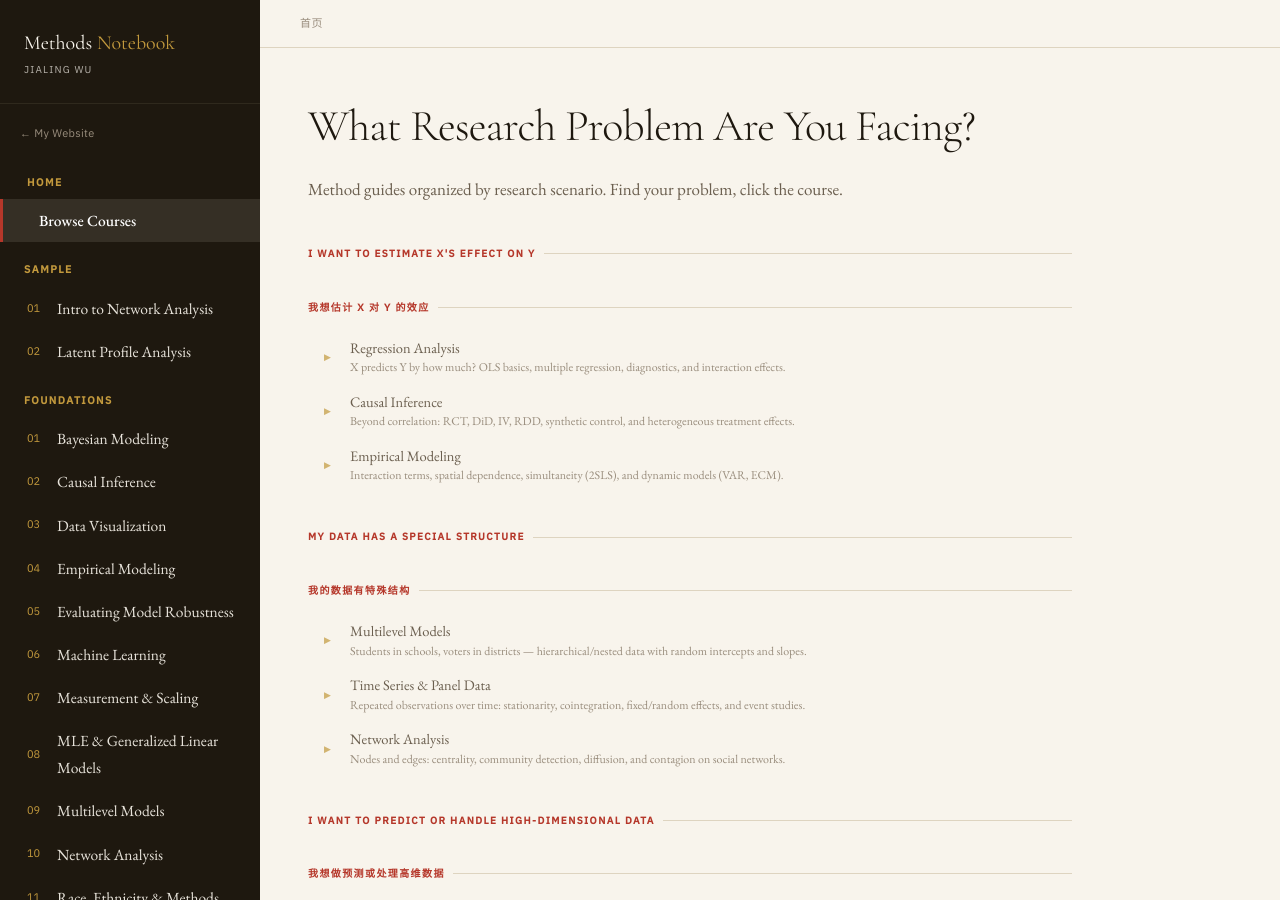
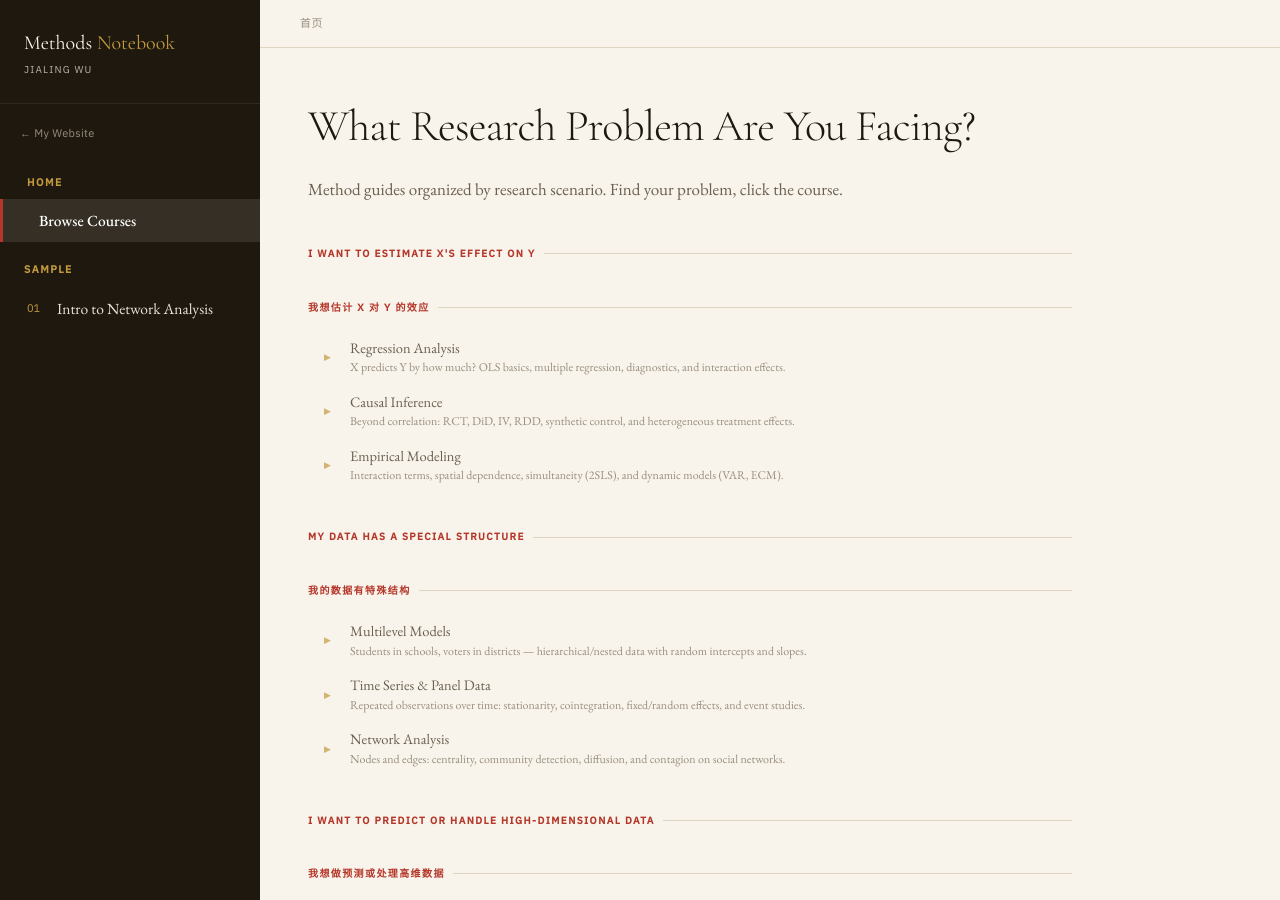
Before and after one commit to jialing-wu/jialing-wu.github.io, a Jekyll site: the page built from overview.html, in a window 1280 px wide and 900 px high. Built offline with Jekyll 4.4.1, drawn with Linux system fonts in a browser that asks for light colours; part of the change alters nothing that is shown.

Commit message:
Hide all sidebar items except Intro to Network Analysis
Co-Authored-By: Claude Opus 4.6 <noreply@anthropic.com>

```diff
--- a/_data/methods_nav.yml
+++ b/_data/methods_nav.yml
@@ -14,83 +14,3 @@
       title_zh: "网络分析入门演示"
       url: "sample-network-intro.html"
       num: "01"
-    - title: "Latent Profile Analysis"
-      title_zh: "潜在剖面分析"
-      url: "lpa.html"
-      num: "02"
-
-- category: "Foundations"
-  category_zh: "基础课程"
-  items:
-    - title: "Bayesian Modeling"
-      title_zh: "贝叶斯建模"
-      url: "reg-bayes.html"
-      num: "01"
-    - title: "Causal Inference"
-      title_zh: "因果推断"
-      url: "reg-causal.html"
-      num: "02"
-    - title: "Data Visualization"
-      title_zh: "数据可视化"
-      url: "reg-dataviz.html"
-      num: "03"
-    - title: "Empirical Modeling"
-      title_zh: "实证建模"
-      url: "reg-empirical.html"
-      num: "04"
-    - title: "Evaluating Model Robustness"
-      title_zh: "模型稳健性评估"
-      url: "reg-robustness.html"
-      num: "05"
-    - title: "Machine Learning"
-      title_zh: "机器学习"
-      url: "reg-ml.html"
-      num: "06"
-    - title: "Measurement & Scaling"
-      title_zh: "测量与量表"
-      url: "reg-measurement.html"
-      num: "07"
-    - title: "MLE & Generalized Linear Models"
-      title_zh: "MLE 与广义线性模型"
-      url: "reg-mle.html"
-      num: "08"
-    - title: "Multilevel Models"
-      title_zh: "多层模型"
-      url: "reg-multilevel.html"
-      num: "09"
-    - title: "Network Analysis"
-      title_zh: "网络分析"
-      url: "reg-network.html"
-      num: "10"
-    - title: "Race, Ethnicity & Methods"
-      title_zh: "种族、民族与方法"
-      url: "reg-race.html"
-      num: "11"
-    - title: "Rational Choice Theory"
-      title_zh: "理性选择理论"
-      url: "reg-rational.html"
-      num: "12"
-    - title: "Regression Analysis"
-      title_zh: "回归分析"
-      url: "reg-ols.html"
-      num: "13"
-    - title: "Statistical Foundations"
-      title_zh: "统计基础"
-      url: "reg-foundations.html"
-      num: "14"
-    - title: "Structural Equation Models"
-      title_zh: "结构方程模型"
-      url: "reg-sem.html"
-      num: "15"
-    - title: "Text as Data"
-      title_zh: "文本分析"
-      url: "reg-text.html"
-      num: "16"
-    - title: "Theoretical Modeling"
-      title_zh: "理论建模"
-      url: "theoretical-modeling.html"
-      num: "17"
-    - title: "Time Series & Panel Data"
-      title_zh: "时间序列与面板数据"
-      url: "reg-timeseries.html"
-      num: "18"
```
